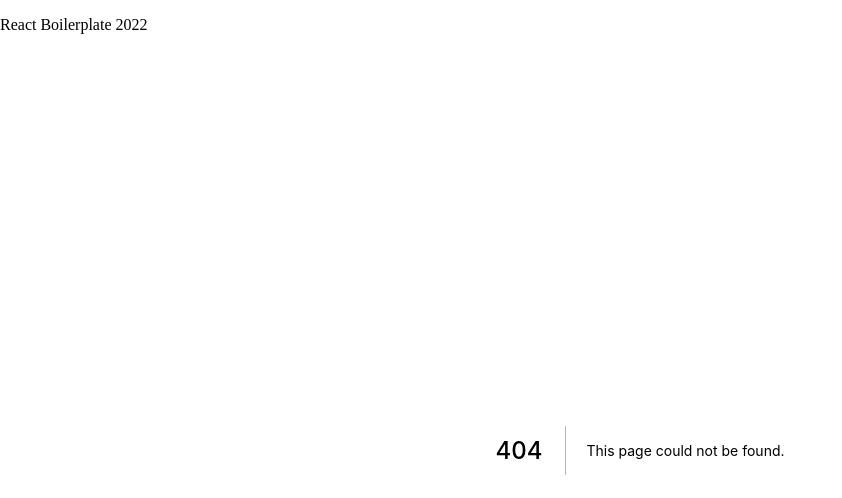
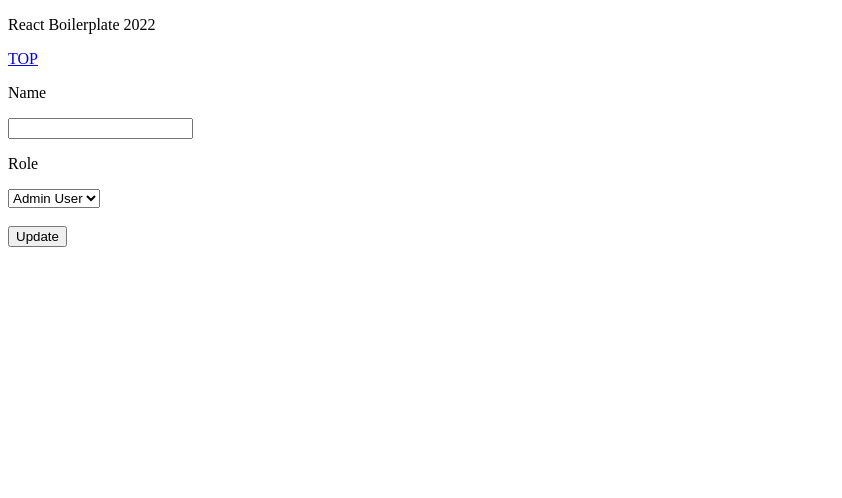
Before and after one commit to shimpeiws/react-boilerplate-2022, a Next.js app: page /mypage in a window 1280 px wide. Before the commit this address had no page. Shown: the top 498 px of the page, without its empty margins (0-842 px from the left). Built offline with nearby package versions, Linux system fonts and the light colour scheme.

Commit message:
Use global state

```diff
--- /dev/null
+++ b/src/components/header/index.tsx
@@ -0,0 +1,21 @@
+import { useUserState } from "../../globalStates/User";
+import { roleName } from "../../models/User";
+import Link from "next/link";
+
+export const Header = (): ReactElement => {
+  const userState = useUserState();
+  const { user } = userState;
+
+  return (
+    <>
+      <div>
+        <Link href="/">TOP</Link>
+      </div>
+      {user && (
+        <p>
+          {user.name} | {roleName(user.role)}
+        </p>
+      )}
+    </>
+  );
+};
--- a/src/models/User.ts
+++ b/src/models/User.ts
@@ -1,6 +1,11 @@
 const ADMIN = "Admin";
 const MEMBER = "Member";
-export type UserRole = ADMIN | MEMBER;
+
+export const UserRole = {
+  ADMIN: ADMIN,
+  MEMBER: MEMBER,
+} as const;
+export type UserRole = typeof UserRole[keyof typeof UserRole];
 
 export type User = {
   id: number;
@@ -8,8 +13,8 @@ export type User = {
   role: UserRole;
 };
 
-export const roleName = (user: User): string => {
-  switch (user.role) {
+export const roleName = (userRole: UserRole): string => {
+  switch (userRole) {
     case ADMIN:
       return "Admin User";
     case MEMBER:
--- a/src/pages/item/[id].tsx
+++ b/src/pages/item/[id].tsx
@@ -1,6 +1,7 @@
 import { useRouter } from "next/router";
 import useSWR from "swr";
 import Link from "next/link";
+import { Header } from "../../components/header";
 
 type Item = {
   id: number;
@@ -24,6 +25,7 @@ export default function Detail() {
 
   return (
     <div>
+      <Header />
       <Link href="/item">BackToIndex</Link>
       <p>Item Detail {id}</p>
       <p>id | {data.id}</p>
--- a/src/pages/item/index.tsx
+++ b/src/pages/item/index.tsx
@@ -1,6 +1,6 @@
 import useSWR from "swr";
 import Link from "next/link";
-import { useUserState } from "../../globalStates/user";
+import { Header } from "../../components/header";
 
 type Item = {
   id: number;
@@ -10,7 +10,6 @@ type Item = {
 export default function Index() {
   const fetcher = (...args) => fetch(...args).then((res) => res.json());
   const { data, error } = useSWR<Item[]>("/api/item", fetcher);
-  const userState = useUserState();
 
   if (error) {
     return <>error</>;
@@ -22,8 +21,8 @@ export default function Index() {
 
   return (
     <div>
+      <Header />
       <p>Items</p>
-      {userState.user && <p>{userState.user.name}</p>}
       {data.map((item) => {
         return (
           <Link key={item.id} href={`/item/${item.id}`} passHref>
--- /dev/null
+++ b/src/pages/mypage/index.tsx
@@ -0,0 +1,61 @@
+import React from "react";
+import { useUserState, useUserMutators } from "../../globalStates/user";
+import { UserRole, roleName } from "../../models/User";
+import { Header } from "../../components/header";
+
+export default function Index() {
+  const userState = useUserState();
+  const userMutators = useUserMutators();
+  const { user } = userState;
+  const [name, setName] = React.useState<string | undefined>(undefined);
+  const [role, setRole] = React.useState<UserRole | undefined>(undefined);
+
+  React.useEffect(() => {
+    setName(user?.name);
+    setRole(user?.role);
+  }, [setName, setRole, user?.name, user?.role]);
+
+  const handleSubmit = () => {
+    const { setUser } = userMutators;
+    const updated = {
+      ...user,
+      name,
+      role,
+    };
+    setUser(updated);
+  };
+
+  return (
+    <div>
+      <Header />
+      <div>
+        <p>Name</p>
+        <input
+          value={name}
+          onChange={(e) => {
+            setName(e.target.value);
+          }}
+        />
+      </div>
+      <div>
+        <p>Role</p>
+        <select
+          onChange={(e) => {
+            setRole(e.target.value);
+          }}
+        >
+          <option value={UserRole.ADMIN} selected={role === UserRole.ADMIN}>
+            {roleName(UserRole.ADMIN)}
+          </option>
+          <option value={UserRole.MEMBER} selected={role === UserRole.MEMBER}>
+            {roleName(UserRole.MEMBER)}
+          </option>
+        </select>
+      </div>
+      <br />
+      <div>
+        <button onClick={handleSubmit}>Update</button>
+      </div>
+    </div>
+  );
+}
```
Also changed, not shown: src/pages/index.tsx (+9 -0 lines).
